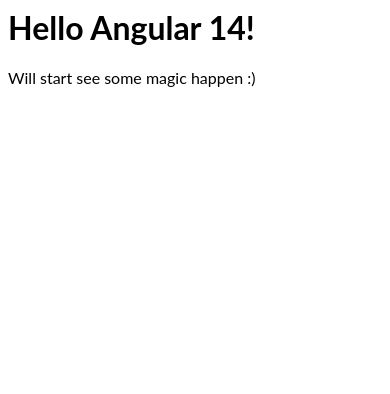
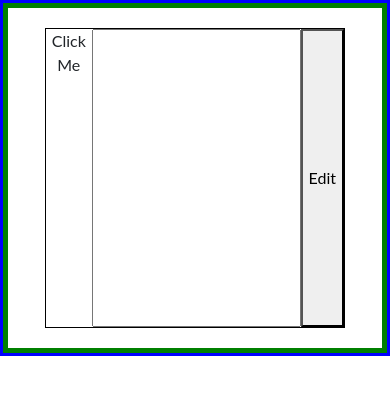
Before and after one commit to THE-VR7/maximlweatherapp, an Angular app: page / in a window 390 px wide. Shown: the top 394 px of the page. Built offline with nearby package versions, Linux system fonts and the light colour scheme.

Commit message:
Panels responsiveness done

```diff
--- a/package.json
+++ b/package.json
@@ -11,6 +11,9 @@
     "@angular/platform-browser": "^9.1.4",
     "@angular/platform-browser-dynamic": "^9.1.9",
     "@angular/router": "^9.1.4",
+    "bootstrap": "^4.5.0",
+    "jquery": "1.9.1 - 3",
+    "popper.js": "^1.16.0",
     "rxjs": "^6.5.5",
     "tslib": "^1.11.1",
     "zone.js": "^0.10.3"
--- a/src/app/app.component.css
+++ b/src/app/app.component.css
@@ -1,3 +1,17 @@
-p {
+.panel {
   font-family: Lato;
+  border: 1px solid black;
+  width: 300px;
+  height: 300px;
+  /* display: inline-flex; */
+  margin: 20px;
 }
+.container{
+  margin: 20px;
+}
+.row{
+  border: 3px solid blue;
+}
+.col{
+  border: 5px solid green;
+}
--- a/src/app/app.component.html
+++ b/src/app/app.component.html
@@ -1,4 +1,33 @@
-<hello name="{{ name }}"></hello>
-<p>
-  Will start see some magic happen :)
-</p>
+<div class="container-fluid">
+	<div class="row ">
+  <div class="col col-12 text-center">
+		<div class="panel d-inline-flex ">
+      <span> Click Me</span>
+      <input type="textbox">
+      <button>Edit </button>
+		</div>
+		<!-- <div class="panel d-inline-flex">
+
+		</div>
+		<div class="panel d-inline-flex">
+
+		</div>
+		<div class="panel d-inline-flex">
+
+		</div> -->
+		<!-- <div class="panel d-inline-flex">
+
+		</div>
+		<div class="panel d-inline-flex">
+		</div>
+		<div class="panel d-inline-flex">
+		</div>
+		<div class="panel d-inline-flex">
+
+		</div>
+		<div class="panel d-inline-flex">
+
+		</div> -->
+	</div>
+	</div>
+</div>
--- a/src/index.html
+++ b/src/index.html
@@ -1 +1,13 @@
+<!DOCTYPE html>
+<html lang="en">
+<head>
+  <meta charset="UTF-8">
+    <meta name="viewport" content="width=device-width, initial-scale=1.0">
+    <meta http-equiv="X-UA-Compatible" content="ie=edge">
+    <link href="https://stackpath.bootstrapcdn.com/bootstrap/4.4.1/css/bootstrap.min.css" rel="stylesheet">
+    <link href="https://stackpath.bootstrapcdn.com/font-awesome/4.7.0/css/font-awesome.min.css" rel="stylesheet">
+    </head>
+<body>
 <my-app>loading</my-app>
+</body>
+</html>
```
